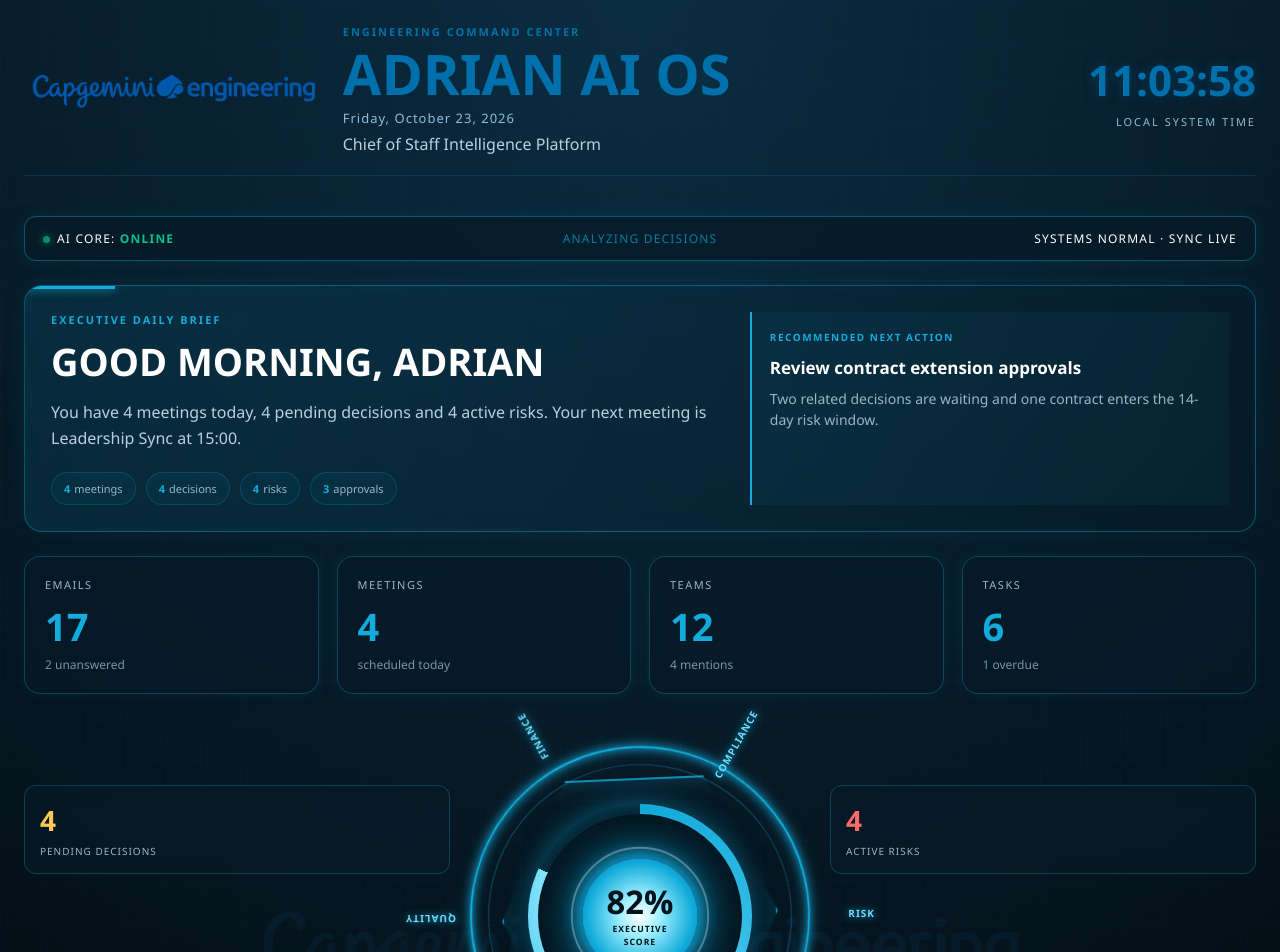
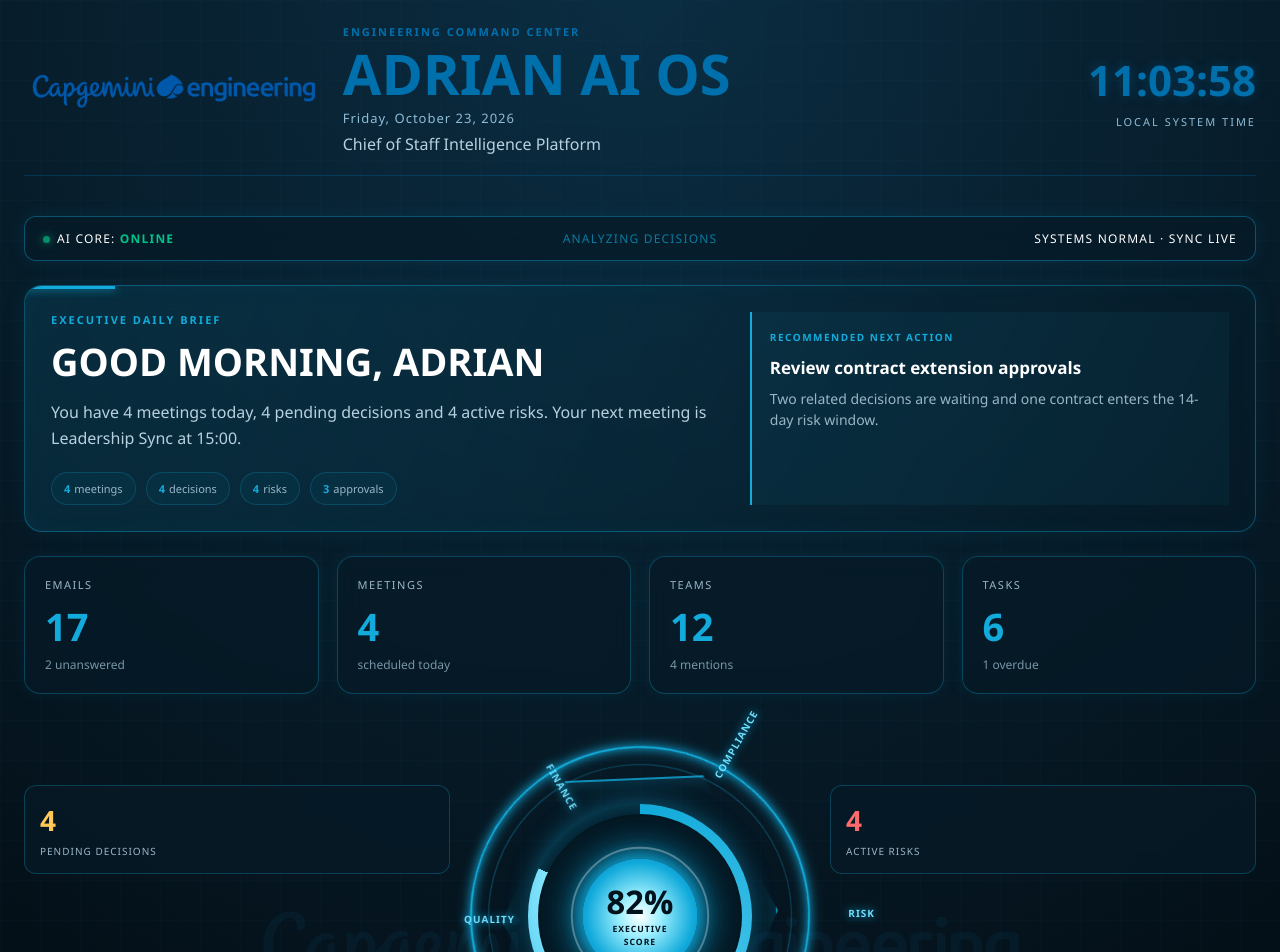
Before and after one commit to adrianbartosik/adrian-ai-os, a Next.js app: page / in a window 1280 px wide. Shown: the top 952 px of the page. Built offline with nearby package versions, Linux system fonts and the light colour scheme.

Commit message:
Enhance sector rendering with label transformations
Refactor sector rendering to include rotation and translation adjustments for labels based on angle.

```diff
--- a/components/ArcReactor.js
+++ b/components/ArcReactor.js
@@ -221,17 +221,30 @@ export default function ArcReactor({ score = 87 }) {
 
         <div className="progress-ring" />
 
-        {sectors.map((sector, index) => (
+        {sectors.map((sector, index) => {
+  const angle = index * 60;
+
+  return (
     <div
       key={sector}
       className="sector"
       style={{
-              transform: `rotate(${index * 60}deg) translateX(125px)`,
+        transform: `rotate(${angle}deg) translateX(125px)`,
       }}
     >
-            <span>{sector}</span>
+      <span
+        style={{
+          transform:
+            angle > 90 && angle < 270
+              ? `translateY(-10px) rotate(180deg)`
+              : `translateY(-10px)`,
+        }}
+      >
+        {sector}
+      </span>
     </div>
-        ))}
+  );
+})}
 
         <div className="core">
           <div className="score">{score}%</div>
```
Lines whose indentation alone changed are shown as unchanged.
